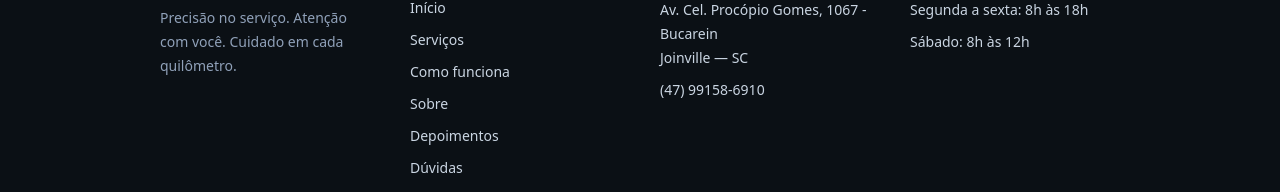
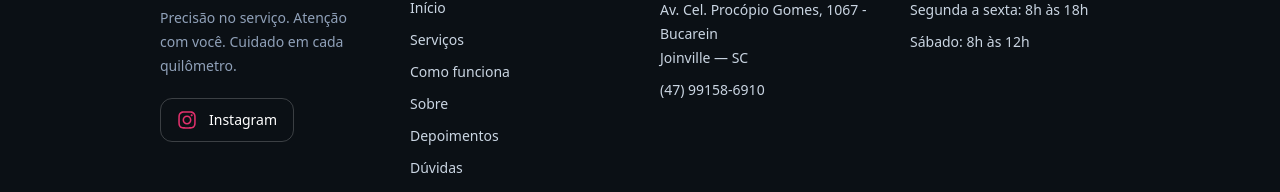
Before and after one commit to Thiago87dev/aj-uniao, a Next.js app: page / in a window 1280 px wide. Shown: the part 6304-6496 px from the top of the page. Built offline with nearby package versions, Linux system fonts and the light colour scheme.

Commit message:
insta no footer

```diff
--- a/app/components/institucional/Footer.tsx
+++ b/app/components/institucional/Footer.tsx
@@ -1,3 +1,4 @@
+import { FaInstagram } from 'react-icons/fa6';
 import Button from '../geral/Button';
 import { navegacao, oficina } from '@/app/data/oficina';
 
@@ -42,6 +43,19 @@ export default function Footer() {
           <p className='mt-4 max-w-xs text-sm leading-6 text-slate-400'>
             Precisão no serviço. Atenção com você. Cuidado em cada quilômetro.
           </p>
+          <Button
+            href={oficina.instagram}
+            variant='custom'
+            fontSize='sm'
+            uppercase={false}
+            target='_blank'
+            rel='noopener noreferrer'
+            aria-label='Visitar Instagram (abre em nova aba)'
+            className='mt-5 inline-flex min-h-11 items-center gap-3 rounded-xl border border-white/20 px-4 py-2 text-white transition-colors hover:border-secondary hover:text-secondary'
+          >
+            <FaInstagram aria-hidden='true' className='size-5 text-[#E1306C]' />
+            Instagram
+          </Button>
         </div>
         <nav aria-label='Navegação do rodapé'>
           <h3 className='mb-4 font-bold'>Explore</h3>
--- a/app/data/oficina.ts
+++ b/app/data/oficina.ts
@@ -1,6 +1,8 @@
 // Substitua os exemplos pelos dados aprovados pelo cliente antes de publicar.
 export const oficina = {
   nome: 'AJ União',
+  // Link provisório: substitua pelo perfil da oficina.
+  instagram: 'https://www.instagram.com/instagram/',
   demonstracao: false,
   descricao:
     'Uma oficina feita por quem gosta de carros e valoriza pessoas. Nossa história começa com uma ideia simples: explicar cada cuidado e tratar cada veículo com atenção.',
```
